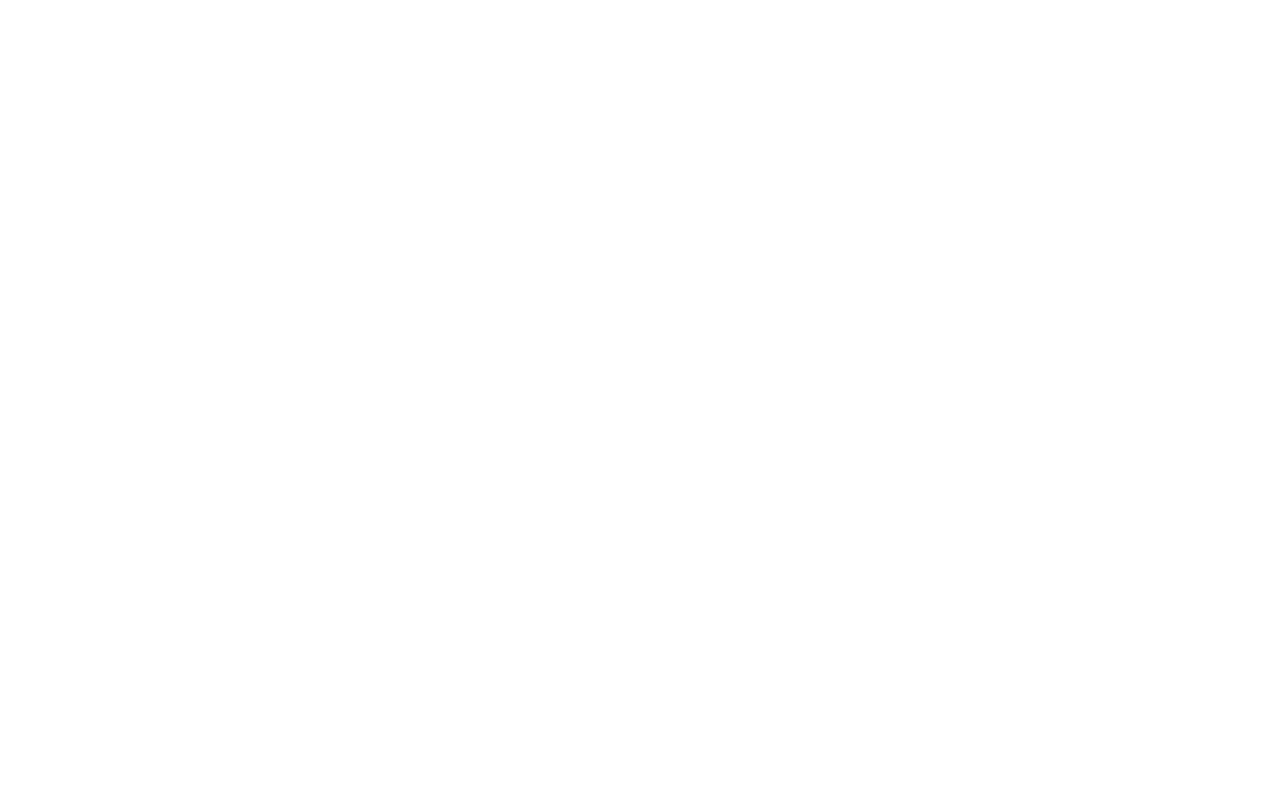
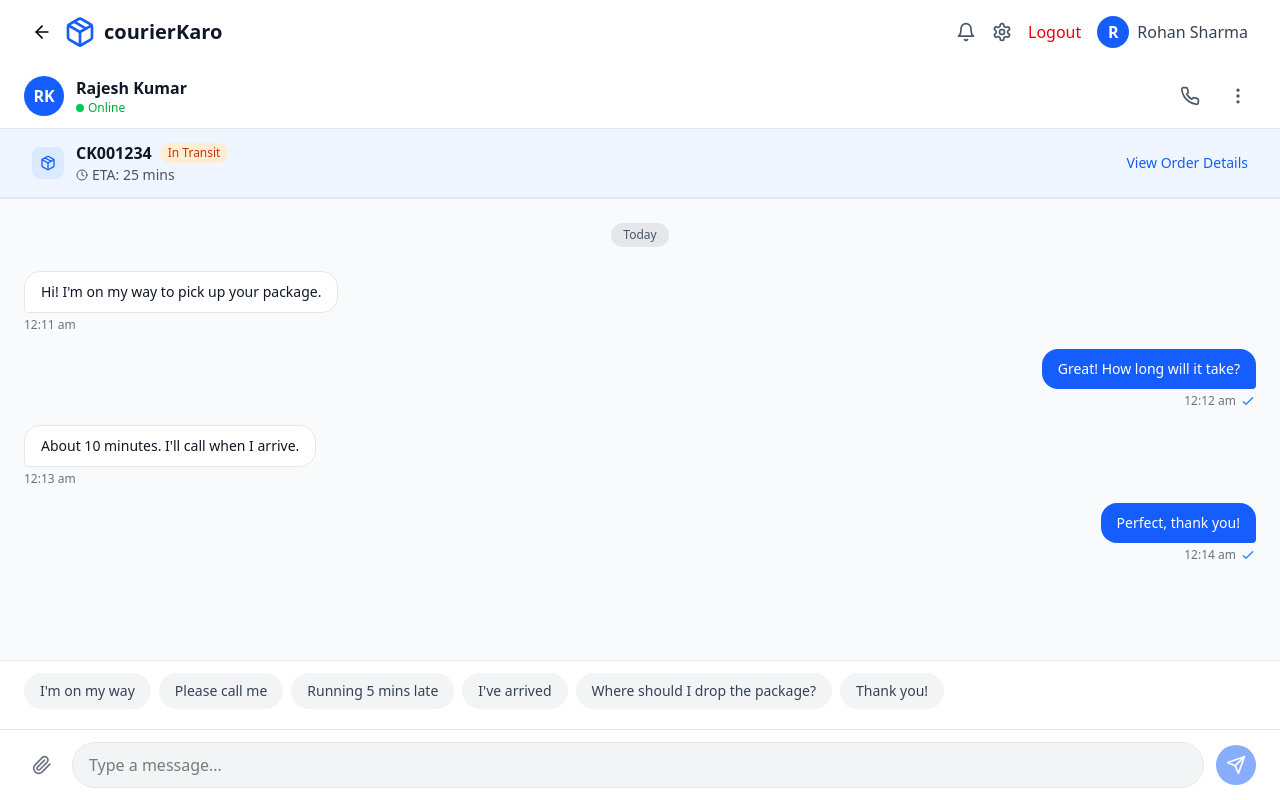
Before and after one commit to Aakarshpandey/CDAC-Courier-Service-Management, a React (Vite) app in the folder Frontend/Courier-Service-Management/: page /message-partner in a window 1280 px wide. Before the commit this address had no page. Built offline with nearby package versions, Linux system fonts and the light colour scheme.

Commit message:
Added Message-Partner Feature

```diff
--- a/Frontend/Courier-Service-Management/src/App.jsx
+++ b/Frontend/Courier-Service-Management/src/App.jsx
@@ -18,7 +18,7 @@ import PartnerAppSetting from "./pages/PartnerAppSettings/PartnerAppSettings";
 import PartnerEditProfile from "./pages/PartnerEditProfile/PartnerEditProfile";
 import DetailedEarnings from "./pages/DetailedEarnings/DetailedEarnings";
 import UserEditProfile from "./pages/UserEditProfile/UserEditProfile";
-
+import MessagePartner from "./pages/InAppMessage/MessagePartner";
 function App() {
   return (
     <BrowserRouter>
@@ -34,6 +34,7 @@ function App() {
         <Route path="/booking-details" element={<BookingDetails />} />
         <Route path="/user-dashboard" element={<UserDashboard />} />
         <Route path="/user-edit-profile" element={<UserEditProfile />}/>
+        <Route path="/message-partner" element={<MessagePartner/>}/>
         <Route path="/accept-order" element={<AcceptOrder />} />
         <Route path="/app-setting" element={<AppSetting />} />
         <Route path="/partner-app-setting" element={<PartnerAppSetting />} />
--- /dev/null
+++ b/Frontend/Courier-Service-Management/src/pages/InAppMessage/MessagePartner.jsx
@@ -0,0 +1,255 @@
+import React, { useState, useRef, useEffect } from 'react';
+import { ArrowLeft, Phone, MoreVertical, Send, Paperclip, Clock, Package } from 'lucide-react';
+import { useNavigate } from 'react-router-dom';
+import Navbar from '../../components/NavBar/Navbar';
+
+const ChatInterface = () => {
+  const navigate = useNavigate();
+  const [messages, setMessages] = useState([
+    {
+      id: 1,
+      text: "Hi! I'm on my way to pick up your package.",
+      sender: 'driver',
+      time: '12:11 am',
+      read: true
+    },
+    {
+      id: 2,
+      text: "Great! How long will it take?",
+      sender: 'user',
+      time: '12:12 am',
+      read: true
+    },
+    {
+      id: 3,
+      text: "About 10 minutes. I'll call when I arrive.",
+      sender: 'driver',
+      time: '12:13 am',
+      read: true
+    },
+    {
+      id: 4,
+      text: "Perfect, thank you!",
+      sender: 'user',
+      time: '12:14 am',
+      read: true
+    }
+  ]);
+
+  const [newMessage, setNewMessage] = useState('');
+  const messagesEndRef = useRef(null);
+
+  const quickReplies = [
+    "I'm on my way",
+    "Please call me",
+    "Running 5 mins late",
+    "I've arrived",
+    "Where should I drop the package?",
+    "Thank you!"
+  ];
+
+  const user = { name: "Rohan Sharma" };
+
+  const scrollToBottom = () => {
+    messagesEndRef.current?.scrollIntoView({ behavior: "smooth" });
+  };
+
+  useEffect(() => {
+    scrollToBottom();
+  }, [messages]);
+
+  const handleSend = () => {
+    if (newMessage.trim()) {
+      const newMsg = {
+        id: messages.length + 1,
+        text: newMessage,
+        sender: 'user',
+        time: new Date().toLocaleTimeString('en-US', { hour: 'numeric', minute: '2-digit', hour12: true }),
+        read: false
+      };
+      setMessages([...messages, newMsg]);
+      setNewMessage('');
+    }
+  };
+
+  const handleQuickReply = (reply) => {
+    const newMsg = {
+      id: messages.length + 1,
+      text: reply,
+      sender: 'user',
+      time: new Date().toLocaleTimeString('en-US', { hour: 'numeric', minute: '2-digit', hour12: true }),
+      read: false
+    };
+    setMessages([...messages, newMsg]);
+  };
+
+  const handleKeyPress = (e) => {
+    if (e.key === 'Enter' && !e.shiftKey) {
+      e.preventDefault();
+      handleSend();
+    }
+  };
+
+  return (
+    <div className="flex flex-col h-screen bg-gray-50">
+      <Navbar user={user} />
+
+      {/* Header */}
+      <div className="bg-white border-b border-gray-200">
+        <div className="max-w-7xl mx-auto px-6 py-3">
+          <div className="flex items-center justify-between">
+            <div className="flex items-center gap-3">
+              <div className="w-10 h-10 bg-blue-600 rounded-full flex items-center justify-center text-white font-semibold">
+                RK
+              </div>
+              <div>
+                <h3 className="font-semibold text-gray-900">Rajesh Kumar</h3>
+                <div className="flex items-center gap-1">
+                  <div className="w-2 h-2 bg-green-500 rounded-full"></div>
+                  <span className="text-xs text-green-600">Online</span>
+                </div>
+              </div>
+            </div>
+            <div className="flex items-center gap-3">
+              <button className="p-2 hover:bg-gray-100 rounded-full transition-colors">
+                <Phone className="w-5 h-5 text-gray-600" />
+              </button>
+              <button className="p-2 hover:bg-gray-100 rounded-full transition-colors">
+                <MoreVertical className="w-5 h-5 text-gray-600" />
+              </button>
+            </div>
+          </div>
+        </div>
+      </div>
+{/* Order Info Banner */}
+      <div className="bg-white border-b border-gray-200">
+        <div className="bg-blue-50 border-b border-blue-100 max-w-7xl mx-auto">
+          <div className="px-4 sm:px-6 lg:px-8 py-3">
+            <div className="flex items-center justify-between">
+              <div className="flex items-center gap-3">
+                <div className="w-8 h-8 bg-blue-100 rounded-lg flex items-center justify-center">
+                  <Package className="w-4 h-4 text-blue-600" />
+                </div>
+                <div>
+                  <div className="flex items-center gap-2">
+                    <span className="font-semibold text-gray-900">CK001234</span>
+                    <span className="px-2 py-0.5 bg-orange-100 text-orange-700 text-xs font-medium rounded-full">
+                      In Transit
+                    </span>
+                  </div>
+                  <div className="flex items-center gap-1 text-sm text-gray-600">
+                    <Clock className="w-3 h-3" />
+                    <span>ETA: 25 mins</span>
+                  </div>
+                </div>
+              </div>
+              <button className="text-blue-600 text-sm font-medium hover:text-blue-700">
+                View Order Details
+              </button>
+            </div>
+          </div>
+        </div>
+      </div>
+
+      {/* Messages Area */}
+      <div className="flex-1 overflow-y-auto">
+        <div className="max-w-7xl mx-auto px-6 py-6">
+          {/* Date Divider */}
+          <div className="flex items-center justify-center mb-6">
+            <div className="bg-gray-200 text-gray-600 text-xs px-3 py-1 rounded-full">
+              Today
+            </div>
+          </div>
+
+          {/* Messages */}
+          <div className="space-y-4">
+            {messages.map((message) => (
+              <div
+                key={message.id}
+                className={`flex ${message.sender === 'user' ? 'justify-end' : 'justify-start'}`}
+              >
+                <div className={`max-w-md ${message.sender === 'user' ? 'order-2' : 'order-1'}`}>
+                  <div
+                    className={`rounded-2xl px-4 py-2.5 ${
+                      message.sender === 'user'
+                        ? 'bg-blue-600 text-white rounded-br-sm'
+                        : 'bg-white text-gray-900 border border-gray-200 rounded-bl-sm'
+                    }`}
+                  >
+                    <p className="text-sm">{message.text}</p>
+                  </div>
+                  <div className={`flex items-center gap-1 mt-1 ${message.sender === 'user' ? 'justify-end' : 'justify-start'}`}>
+                    <span className="text-xs text-gray-500">{message.time}</span>
+                    {message.sender === 'user' && (
+                      <svg
+                        className={`w-4 h-4 ${message.read ? 'text-blue-500' : 'text-gray-400'}`}
+                        fill="none"
+                        stroke="currentColor"
+                        viewBox="0 0 24 24"
+                      >
+                        <path
+                          strokeLinecap="round"
+                          strokeLinejoin="round"
+                          strokeWidth={2}
+                          d="M5 13l4 4L19 7"
+                        />
+                      </svg>
+                    )}
+                  </div>
+                </div>
+              </div>
+            ))}
+            <div ref={messagesEndRef} />
+          </div>
+        </div>
+      </div>
+
+      {/* Quick Replies */}
+      <div className="bg-white border-t border-gray-200">
+        <div className="max-w-7xl mx-auto px-6 py-3">
+          <div className="flex gap-2 overflow-x-auto pb-2 scrollbar-hide">
+            {quickReplies.map((reply, index) => (
+              <button
+                key={index}
+                onClick={() => handleQuickReply(reply)}
+                className="flex-shrink-0 px-4 py-2 bg-gray-100 hover:bg-gray-200 text-gray-700 text-sm rounded-full transition-colors whitespace-nowrap"
+              >
+                {reply}
+              </button>
+            ))}
+          </div>
+        </div>
+      </div>
+
+      {/* Input Area */}
+      <div className="bg-white border-t border-gray-200">
+        <div className="max-w-7xl mx-auto px-6 py-3">
+          <div className="flex items-center gap-3">
+            <button className="p-2 text-gray-500 hover:text-gray-700 hover:bg-gray-100 rounded-full transition-colors">
+              <Paperclip className="w-5 h-5" />
+            </button>
+            <div className="flex-1 relative">
+              <input
+                type="text"
+                value={newMessage}
+                onChange={(e) => setNewMessage(e.target.value)}
+                onKeyPress={handleKeyPress}
+                placeholder="Type a message..."
+                className="w-full px-4 py-2.5 bg-gray-100 border border-gray-200 rounded-full focus:outline-none focus:ring-2 focus:ring-blue-500 focus:border-transparent"
+              />
+            </div>
+            <button
+              onClick={handleSend}
+              className="p-2.5 bg-blue-600 hover:bg-blue-700 text-white rounded-full transition-colors disabled:opacity-50 disabled:cursor-not-allowed"
+              disabled={!newMessage.trim()}
+            >
+              <Send className="w-5 h-5" />
+            </button>
+          </div>
+        </div>
+      </div>
+    </div>
+  );
+};
+
+export default ChatInterface;
--- a/Frontend/Courier-Service-Management/src/pages/UserDashboard/UserDashboard.jsx
+++ b/Frontend/Courier-Service-Management/src/pages/UserDashboard/UserDashboard.jsx
@@ -230,6 +230,12 @@ const UserDashboard = () => {
                   <Phone size={18} />
                   Call Partner
                 </button>
+                <button onClick={() => navigate("/message-partner")}
+                className="w-full flex items-center justify-center gap-2 py-2.5 border-2 border-gray-200 rounded-lg hover:bg-gray-50 transition text-gray-700 font-medium">
+                  <MessageCircle size={18} />
+
+                  Message Partner
+                </button>
               </div>
             </div>
 
```
